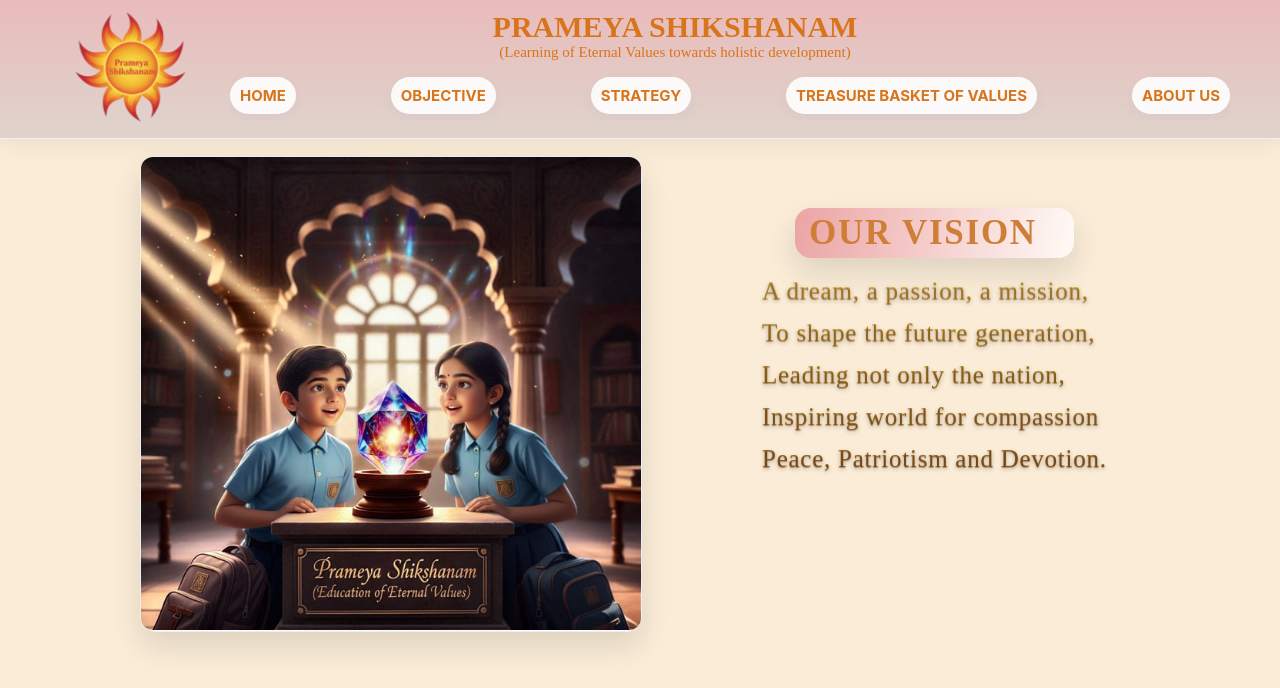
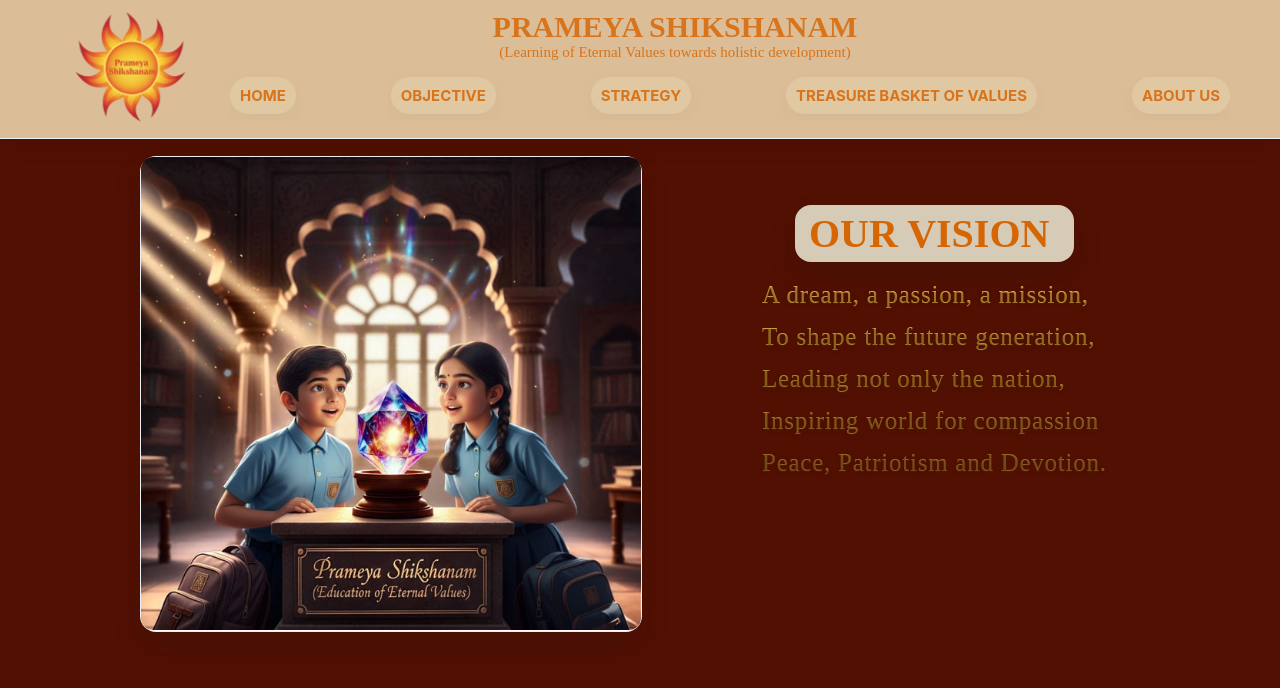
Before and after one commit to prameyashikshanam-svg/prameya-site, a React (Vite) app: page /#/ in a window 1280 px wide. Shown: the top 688 px of the page. Built offline with nearby package versions, Linux system fonts and the light colour scheme.

Commit message:
seventh commit

```diff
--- a/index.html
+++ b/index.html
@@ -3,6 +3,9 @@
   <head>
     <meta charset="UTF-8" />
     <meta name="viewport" content="width=device-width, initial-scale=1.0" />
+
+    <!-- CANONICAL URL (IMPORTANT FOR GOOGLE INDEXING) -->
+    <link rel="canonical" href="https://prameyashikshanam.org" />
 
     <!-- PAGE TITLE -->
     <title>PRAMEYA SHIKSHANAM</title>
@@ -32,10 +35,10 @@
     <meta property="og:type" content="website" />
     <meta property="og:url" content="https://prameyashikshanam.org" />
 
-    <!-- OPTIONAL: uses same favicon if no preview image -->
+    <!-- SOCIAL IMAGE (USE FAVICON IF NO PREVIEW IMAGE) -->
     <meta property="og:image" content="/favicon.png" />
 
-    <!-- TWITTER CARD (also using favicon) -->
+    <!-- TWITTER CARD -->
     <meta name="twitter:card" content="summary" />
     <meta name="twitter:title" content="PRAMEYA SHIKSHANAM" />
     <meta
--- a/src/index.css
+++ b/src/index.css
@@ -1,7 +1,7 @@
 :root{
   --accent:#2563eb;
   --muted:#556;
-  --bg:#faecd6;
+  --bg: rgba(82, 16, 3, 0.9);
   --card:#ffffff;
   --card-border:#eceff4;
   --radius:12px;
@@ -33,7 +33,8 @@
   left: 0;
   width: 100%;
   z-index: 1200;
-  background: linear-gradient(180deg, #e9bbbb, #dfd4cc);
+  /* background: linear-gradient(180deg, #e9bbbb, #dfd4cc); */
+  background-color: rgb(219, 190, 151);
   box-shadow: 0 6px 24px rgba(2, 6, 23, 0.06);
   backdrop-filter: blur(4px);
 }
@@ -134,7 +135,7 @@
   font-size: 15px;
   color: #d8741b;
   text-decoration: none;
-  background: rgba(255, 255, 255, 0.9);
+  background: rgba(226, 201, 164, 0.9);
   box-shadow: 0 6px 18px rgba(10, 39, 167, 0.03);
 }
 
@@ -160,6 +161,7 @@
   align-items: stretch;
   justify-content: center;
   overflow: hidden;
+
 }
 
 .full-row{
@@ -220,7 +222,7 @@
 }
 
 .right-area .card-frame {
-  background: #ffffff;
+  background: #fcfafa;
   padding: 20px;            /* same style as left card */
   border-radius: 16px;
   box-shadow: 0 12px 30px rgba(2, 6, 23, 0.06);
@@ -267,9 +269,9 @@
    /* GOLDEN GRADIENT TEXT */
   background: linear-gradient(
     180deg,
-    #f3c550,   /* light highlight gold */
+    #c59c35,   /* light highlight gold */
     #bc9028,   /* mid gold */
-    #96652a    /* deeper golden brown */
+    #9e6e33    /* deeper golden brown */
   );
   -webkit-background-clip: text;
   background-clip: text;
@@ -1288,14 +1290,13 @@
   margin:  0 33px 0;
   font-family: 'Tangerine', 'Lora', 'Crimson Pro', serif;
   font-weight: 700;
-  font-size: 35px;
+  font-size: 40px;
   justify-content: center;
   align-items: center;         /* small heading */
-  letter-spacing: 0.05em;
   text-transform: uppercase;
-  color: #cf7e38;
+  color: #d66604;
   margin-bottom: 13px;
-  background: linear-gradient(100deg, #eba4a4, #fffaf6);
+  background: rgb(214, 203, 183);
   border-radius: 16px;
  margin-left: 10xpx;
   padding: 5px 14px;
```
